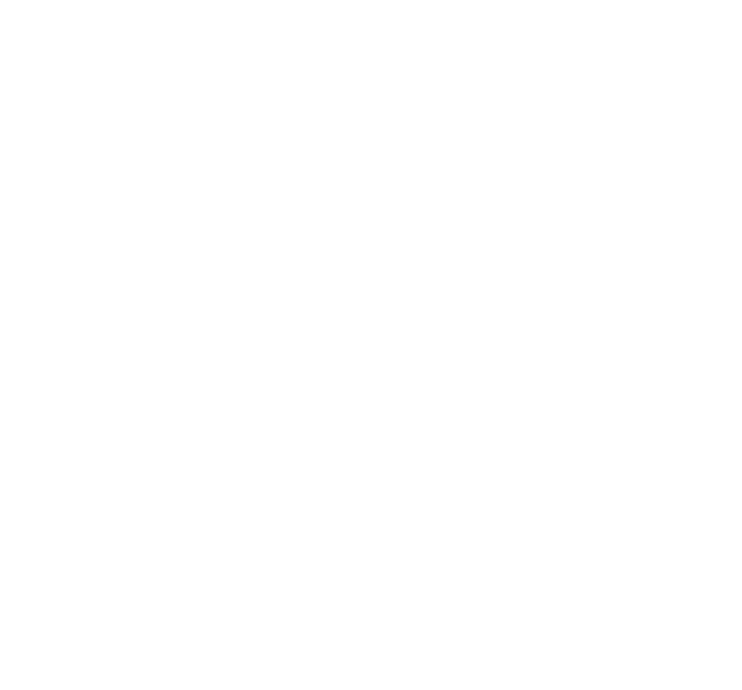
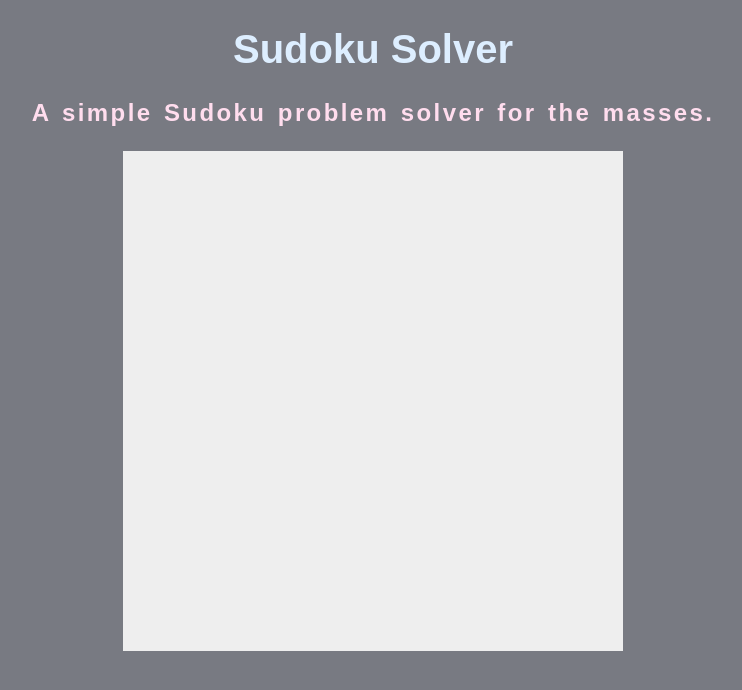
Before and after one commit to Eric-JT/Sudoku-Solver, a website: page index.html in a window 1280 px wide. Shown: the whole page, without its empty margins (267-1009 px from the left). Drawn offline with nearby package versions, Linux system fonts and the light colour scheme; files that its build step writes are made by us from their sources.

Commit message:
added styles

```diff
--- /dev/null
+++ b/assets/css/0-tools/mediaQ.scss
@@ -0,0 +1,12 @@
+.board{
+  $twidth: 550px;
+  $swidth: 475px;
+  @media screen and (max-width: $twidth){
+    max-width: 450px;
+    max-height: 450px;
+  }
+  @media screen and (max-width: $swidth){
+    max-width: 350px;
+    max-height: 350px;
+  }
+}
--- a/assets/css/1-base/_base.sass
+++ b/assets/css/1-base/_base.sass
@@ -0,0 +1,16 @@
+body
+  background-color: $background
+
+h1
+  color: $title
+  font-size: 2.5em
+  text-align: center
+
+p
+  color: $description
+  font-size: 1.5em
+  line-height: 1.2em
+  word-spacing: .1em
+  letter-spacing: .1em
+  font-weight: bold
+  text-align: center
--- a/assets/css/1-base/_vars.sass
+++ b/assets/css/1-base/_vars.sass
@@ -0,0 +1,5 @@
+// colors
+$board: #EEEEEE
+$background: #787A82
+$title: #DDEEFF
+$description: #FFDDEE
--- /dev/null
+++ b/assets/css/2-modules/_board.sass
@@ -0,0 +1,7 @@
+
+.board
+  display: flex
+  margin: 0 auto
+  width: 500px
+  height: 500px
+  background-color: $board
--- a/assets/css/main.scss
+++ b/assets/css/main.scss
@@ -3,3 +3,8 @@
 @import "1-base/vars";
 @import "1-base/base";
 @import "1-base/buttons";
+
+@import "2-modules/board";
+
+
+@import "0-tools/mediaQ"
--- a/gulpfile.js
+++ b/gulpfile.js
@@ -58,7 +58,8 @@ GULP.task("browser-sync",["sass", "eslint", "babel"], function() {
 */
 GULP.task("cp-index", function() {
   GULP.src("index.html")
-  .pipe(GULP.dest("_site"));
+  .pipe(GULP.dest("_site"))
+  .pipe(BROWSER_SYNC.reload({stream:true}));
 });
 
 GULP.task("watch", function() {
--- a/index.html
+++ b/index.html
@@ -8,6 +8,19 @@
   </head>
   <body>
 
+    <header>
+      <div class="">
+        <h1>Sudoku Solver</h1>
+        <p>A simple Sudoku problem solver for the masses.</p>
+      </div>
+    </header>
+
+    <section>
+      <div class="board">
+
+      </div>
+    </section>
+
     <script src="/assets/js/main.js"></script>
   </body>
 </html>
```
